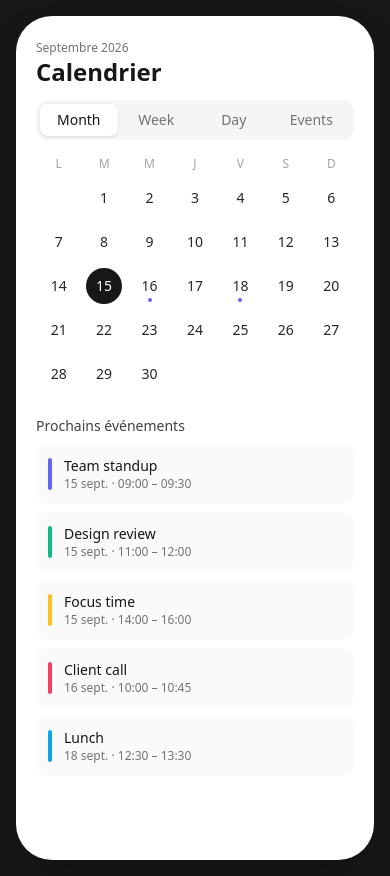
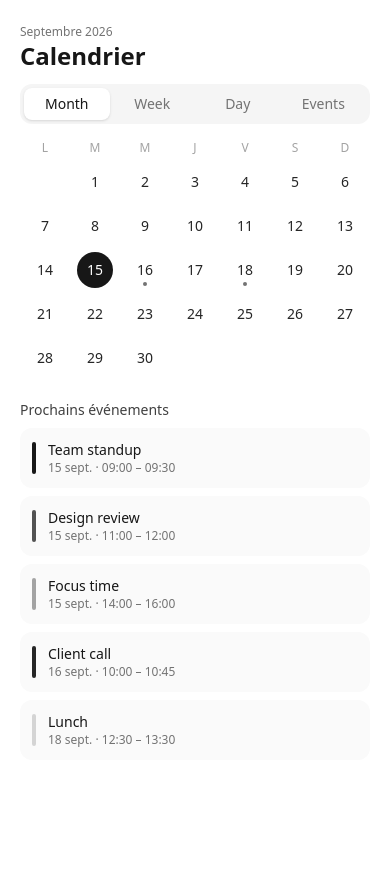
Before and after one commit to alimissoum552-a11y/TEST-, a React (Vite) app in the folder calendar-app/: page / in a window 390 px wide. After the commit the page ends 844 px from the top, so only its background shows below. Built offline with nearby package versions, Linux system fonts and the light colour scheme.

Commit message:
Monochrome palette and responsive mobile/tablet/desktop layouts

```diff
--- a/calendar-app/src/App.jsx
+++ b/calendar-app/src/App.jsx
@@ -2,12 +2,13 @@ import { useState } from 'react'
 
 const TABS = ['Month', 'Week', 'Day', 'Events']
 
+// Monochrome palette: black, white and grey shades only.
 const EVENTS = [
-  { id: 1, title: 'Team standup', time: '09:00 – 09:30', color: 'bg-indigo-500', date: 15 },
-  { id: 2, title: 'Design review', time: '11:00 – 12:00', color: 'bg-emerald-500', date: 15 },
-  { id: 3, title: 'Focus time', time: '14:00 – 16:00', color: 'bg-amber-400', date: 15 },
-  { id: 4, title: 'Client call', time: '10:00 – 10:45', color: 'bg-rose-500', date: 16 },
-  { id: 5, title: 'Lunch', time: '12:30 – 13:30', color: 'bg-sky-500', date: 18 },
+  { id: 1, title: 'Team standup', time: '09:00 – 09:30', tone: 'bg-neutral-900', date: 15 },
+  { id: 2, title: 'Design review', time: '11:00 – 12:00', tone: 'bg-neutral-600', date: 15 },
+  { id: 3, title: 'Focus time', time: '14:00 – 16:00', tone: 'bg-neutral-400', date: 15 },
+  { id: 4, title: 'Client call', time: '10:00 – 10:45', tone: 'bg-neutral-800', date: 16 },
+  { id: 5, title: 'Lunch', time: '12:30 – 13:30', tone: 'bg-neutral-300', date: 18 },
 ]
 
 const HOURS = Array.from({ length: 12 }, (_, i) => 8 + i)
@@ -15,50 +16,39 @@ const DAYS = ['L', 'M', 'M', 'J', 'V', 'S', 'D']
 
 // September 2026: 1st is a Tuesday (Monday-first grid)
 function monthCells() {
-  const leading = 1 // Tuesday -> one blank before Monday-first
-  const cells = Array(leading).fill(null)
+  const cells = [null]
   for (let d = 1; d <= 30; d++) cells.push(d)
   while (cells.length % 7) cells.push(null)
   return cells
 }
 
-export default function App() {
-  const [tab, setTab] = useState('Month')
-  const [selected, setSelected] = useState(15)
-  const [openEvent, setOpenEvent] = useState(null)
+function EventDetail({ event, onClose }) {
+  return (
+    <div className="absolute inset-0 z-10 flex items-end sm:items-center justify-center bg-black/40" onClick={onClose}>
+      <div
+        className="w-full sm:max-w-md bg-white rounded-t-3xl sm:rounded-3xl p-6 md:p-8 space-y-4 shadow-xl"
+        onClick={(ev) => ev.stopPropagation()}
+      >
+        <div className="flex items-center gap-3">
+          <span className={`h-3 w-3 rounded-full ${event.tone}`} />
+          <h3 className="text-lg md:text-xl font-semibold text-neutral-900">{event.title}</h3>
+        </div>
+        <p className="text-sm text-neutral-600">{event.date} septembre · {event.time}</p>
+        <p className="text-xs text-neutral-400">Répétition : aucune · Rappel : 10 min avant</p>
+        <div className="flex gap-2">
+          <button className="flex-1 py-2 rounded-xl bg-neutral-100 text-neutral-900 text-sm hover:bg-neutral-200">Modifier</button>
+          <button className="flex-1 py-2 rounded-xl bg-neutral-900 text-white text-sm hover:bg-neutral-700">Supprimer</button>
+        </div>
+        <button onClick={onClose} className="w-full text-sm text-neutral-500 hover:text-neutral-800">Fermer</button>
+      </div>
+    </div>
+  )
+}
 
-  const dayEvents = EVENTS.filter((e) => e.date === selected)
-
+function MonthView({ selected, setSelected, onOpen }) {
   return (
-    <div className="min-h-screen bg-neutral-900 flex items-center justify-center p-4">
-      <div className="w-full max-w-[390px] h-[844px] bg-white rounded-[36px] shadow-2xl overflow-hidden flex flex-col relative">
-        <header className="px-5 pt-6 pb-3">
-          <p className="text-xs text-neutral-500">Septembre 2026</p>
-          <h1 className="text-2xl font-semibold text-neutral-900">
-            {tab === 'Day' ? `${selected} septembre` : 'Calendrier'}
-          </h1>
-        </header>
-
-        <nav className="px-5">
-          <div className="grid grid-cols-4 bg-neutral-100 rounded-xl p-1">
-            {TABS.map((t) => (
-              <button
-                key={t}
-                onClick={() => setTab(t)}
-                aria-pressed={tab === t}
-                className={`py-1.5 text-sm rounded-lg transition ${
-                  tab === t ? 'bg-white shadow text-neutral-900 font-medium' : 'text-neutral-500'
-                }`}
-              >
-                {t}
-              </button>
-            ))}
-          </div>
-        </nav>
-
-        <main className="flex-1 overflow-y-auto px-5 py-4">
-          {tab === 'Month' && (
-            <>
+    <div className="grid gap-6 md:grid-cols-2 md:gap-8">
+      <section>
         <div className="grid grid-cols-7 text-center text-xs text-neutral-400 mb-2">
           {DAYS.map((d, i) => <span key={i}>{d}</span>)}
         </div>
@@ -71,54 +61,50 @@ export default function App() {
                 key={i}
                 disabled={!d}
                 onClick={() => d && setSelected(d)}
-                      className={`relative mx-auto h-9 w-9 rounded-full text-sm ${
-                        isSel ? 'bg-neutral-900 text-white' : 'text-neutral-800'
+                className={`relative mx-auto h-9 w-9 md:h-11 md:w-11 rounded-full text-sm md:text-base transition ${
+                  isSel ? 'bg-neutral-900 text-white' : 'text-neutral-800 hover:bg-neutral-100'
                 } ${!d ? 'invisible' : ''}`}
               >
                 {d}
                 {has && !isSel && (
-                        <span className="absolute bottom-0.5 left-1/2 -translate-x-1/2 h-1 w-1 rounded-full bg-indigo-500" />
+                  <span className="absolute bottom-0.5 left-1/2 -translate-x-1/2 h-1 w-1 rounded-full bg-neutral-500" />
                 )}
               </button>
             )
           })}
         </div>
-              <h2 className="mt-6 mb-2 text-sm font-medium text-neutral-700">Prochains événements</h2>
+      </section>
+      <section>
+        <h2 className="mb-2 text-sm font-medium text-neutral-700">Prochains événements</h2>
         <ul className="space-y-2">
           {EVENTS.map((e) => (
             <li key={e.id}>
-                    <button
-                      onClick={() => setOpenEvent(e)}
-                      className="w-full flex items-center gap-3 p-3 rounded-xl bg-neutral-50 text-left"
-                    >
-                      <span className={`h-8 w-1 rounded-full ${e.color}`} />
+              <button onClick={() => onOpen(e)} className="w-full flex items-center gap-3 p-3 rounded-xl bg-neutral-50 hover:bg-neutral-100 text-left">
+                <span className={`h-8 w-1 rounded-full ${e.tone}`} />
                 <span className="flex-1">
                   <span className="block text-sm text-neutral-900">{e.title}</span>
-                        <span className="block text-xs text-neutral-500">
-                          {e.date} sept. · {e.time}
-                        </span>
+                  <span className="block text-xs text-neutral-500">{e.date} sept. · {e.time}</span>
                 </span>
               </button>
             </li>
           ))}
         </ul>
-            </>
-          )}
+      </section>
+    </div>
+  )
+}
 
-          {(tab === 'Day' || tab === 'Week') && (
-            <ol className="relative">
+function Timeline({ dayEvents, onOpen }) {
+  return (
+    <ol>
       {HOURS.map((h) => {
         const evs = dayEvents.filter((e) => parseInt(e.time.slice(0, 2)) === h)
         return (
           <li key={h} className="flex gap-3 min-h-[56px] border-t border-neutral-100">
-                    <span className="w-10 pt-1 text-xs text-neutral-400">{String(h).padStart(2, '0')}:00</span>
+            <span className="w-12 pt-1 text-xs text-neutral-400">{String(h).padStart(2, '0')}:00</span>
             <div className="flex-1 space-y-1 py-1">
               {evs.map((e) => (
-                        <button
-                          key={e.id}
-                          onClick={() => setOpenEvent(e)}
-                          className={`w-full text-left rounded-lg px-2 py-1.5 text-white text-xs ${e.color}`}
-                        >
+                <button key={e.id} onClick={() => onOpen(e)} className={`w-full text-left rounded-lg px-3 py-1.5 text-xs md:text-sm text-white ${e.tone}`}>
                   {e.title} · {e.time}
                 </button>
               ))}
@@ -127,17 +113,63 @@ export default function App() {
         )
       })}
     </ol>
+  )
+}
+
+export default function App() {
+  const [tab, setTab] = useState('Month')
+  const [selected, setSelected] = useState(15)
+  const [openEvent, setOpenEvent] = useState(null)
+
+  const dayEvents = EVENTS.filter((e) => e.date === selected)
+
+  return (
+    <div className="min-h-screen bg-neutral-200 flex items-stretch md:items-center justify-center md:p-6">
+      <div className="relative w-full md:max-w-3xl lg:max-w-5xl md:h-[min(90vh,820px)] min-h-screen md:min-h-0 bg-white md:rounded-[32px] md:shadow-xl overflow-hidden flex flex-col">
+        <header className="px-5 md:px-10 pt-6 md:pt-8 pb-3 flex items-end justify-between gap-4">
+          <div>
+            <p className="text-xs md:text-sm text-neutral-500">Septembre 2026</p>
+            <h1 className="text-2xl md:text-3xl font-semibold text-neutral-900">
+              {tab === 'Day' ? `${selected} septembre` : 'Calendrier'}
+            </h1>
+          </div>
+          <nav className="hidden sm:block">
+            <div className="flex gap-1 bg-neutral-100 rounded-xl p-1">
+              {TABS.map((t) => (
+                <button key={t} onClick={() => setTab(t)} aria-pressed={tab === t}
+                  className={`px-4 py-1.5 text-sm rounded-lg transition ${tab === t ? 'bg-white shadow text-neutral-900 font-medium' : 'text-neutral-500 hover:text-neutral-800'}`}>
+                  {t}
+                </button>
+              ))}
+            </div>
+          </nav>
+        </header>
+
+        <nav className="sm:hidden px-5">
+          <div className="grid grid-cols-4 bg-neutral-100 rounded-xl p-1">
+            {TABS.map((t) => (
+              <button key={t} onClick={() => setTab(t)} aria-pressed={tab === t}
+                className={`py-1.5 text-sm rounded-lg transition ${tab === t ? 'bg-white shadow text-neutral-900 font-medium' : 'text-neutral-500'}`}>
+                {t}
+              </button>
+            ))}
+          </div>
+        </nav>
+
+        <main className="flex-1 overflow-y-auto px-5 md:px-10 py-4 md:py-6">
+          {tab === 'Month' && <MonthView selected={selected} setSelected={setSelected} onOpen={setOpenEvent} />}
+          {(tab === 'Day' || tab === 'Week') && (
+            <div className={tab === 'Week' ? 'md:grid md:grid-cols-2 md:gap-6' : ''}>
+              <Timeline dayEvents={dayEvents} onOpen={setOpenEvent} />
+              {tab === 'Week' && <Timeline dayEvents={EVENTS.filter((e) => e.date === 16)} onOpen={setOpenEvent} />}
+            </div>
           )}
-
           {tab === 'Events' && (
-            <ul className="space-y-2">
+            <ul className="grid gap-2 md:grid-cols-2 md:gap-3">
               {EVENTS.map((e) => (
                 <li key={e.id}>
-                  <button
-                    onClick={() => setOpenEvent(e)}
-                    className="w-full flex items-center gap-3 p-3 rounded-xl border border-neutral-200 text-left"
-                  >
-                    <span className={`h-3 w-3 rounded-full ${e.color}`} />
+                  <button onClick={() => setOpenEvent(e)} className="w-full flex items-center gap-3 p-3 rounded-xl border border-neutral-200 hover:bg-neutral-50 text-left">
+                    <span className={`h-3 w-3 rounded-full ${e.tone}`} />
                     <span className="text-sm text-neutral-900">{e.title}</span>
                   </button>
                 </li>
@@ -146,30 +178,7 @@ export default function App() {
           )}
         </main>
 
-        {openEvent && (
-          <div className="absolute inset-0 flex items-end bg-black/30" onClick={() => setOpenEvent(null)}>
-            <div
-              className="w-full bg-white rounded-t-3xl p-6 space-y-4"
-              onClick={(ev) => ev.stopPropagation()}
-            >
-              <div className="flex items-center gap-3">
-                <span className={`h-3 w-3 rounded-full ${openEvent.color}`} />
-                <h3 className="text-lg font-semibold text-neutral-900">{openEvent.title}</h3>
-              </div>
-              <p className="text-sm text-neutral-600">
-                {openEvent.date} septembre · {openEvent.time}
-              </p>
-              <p className="text-xs text-neutral-400">Répétition : aucune · Rappel : 10 min avant</p>
-              <div className="flex gap-2">
-                <button className="flex-1 py-2 rounded-xl bg-neutral-100 text-sm">Modifier</button>
-                <button className="flex-1 py-2 rounded-xl bg-rose-500 text-white text-sm">Supprimer</button>
-              </div>
-              <button onClick={() => setOpenEvent(null)} className="w-full text-sm text-neutral-500">
-                Fermer
-              </button>
-            </div>
-          </div>
-        )}
+        {openEvent && <EventDetail event={openEvent} onClose={() => setOpenEvent(null)} />}
       </div>
     </div>
   )
```
Lines whose indentation alone changed are shown as unchanged.
